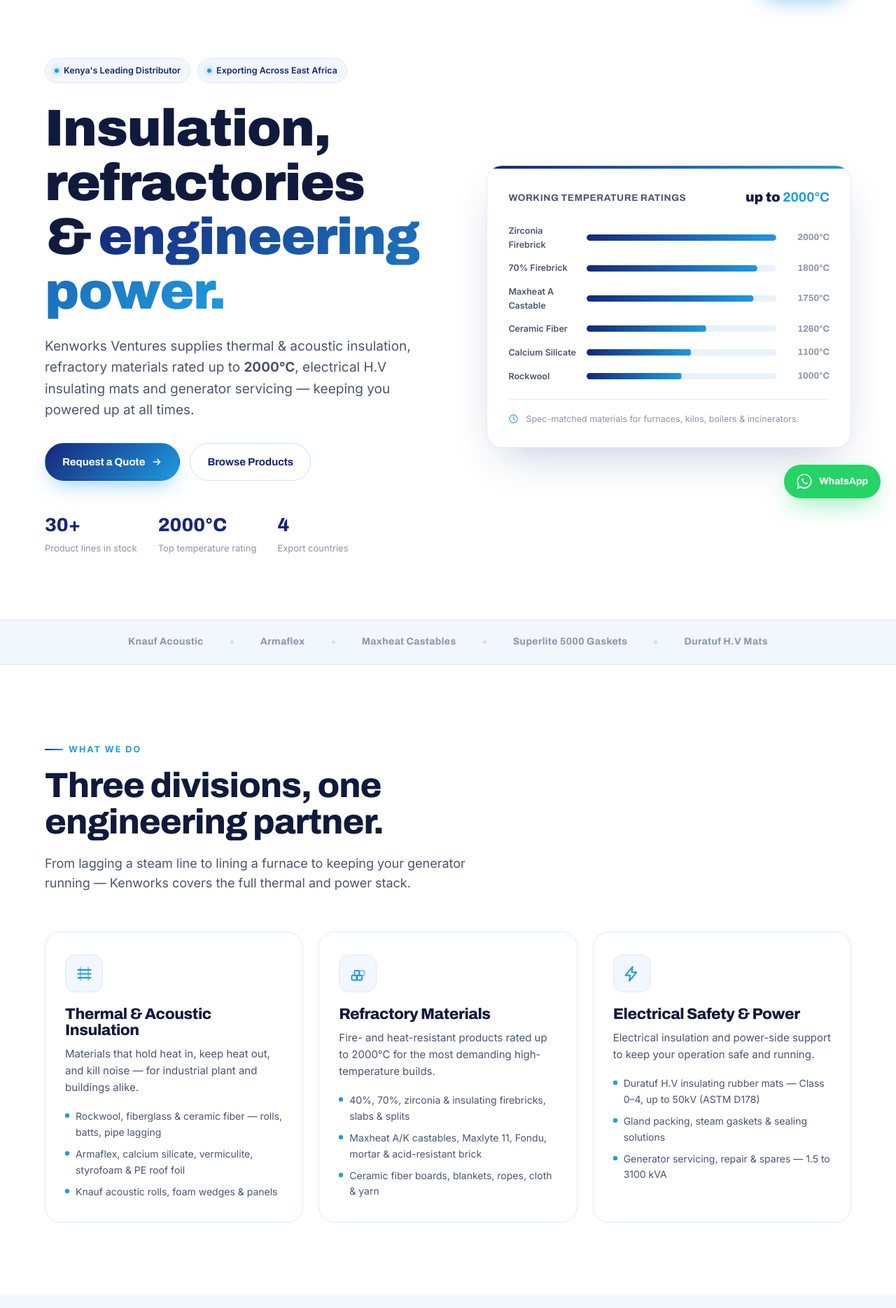
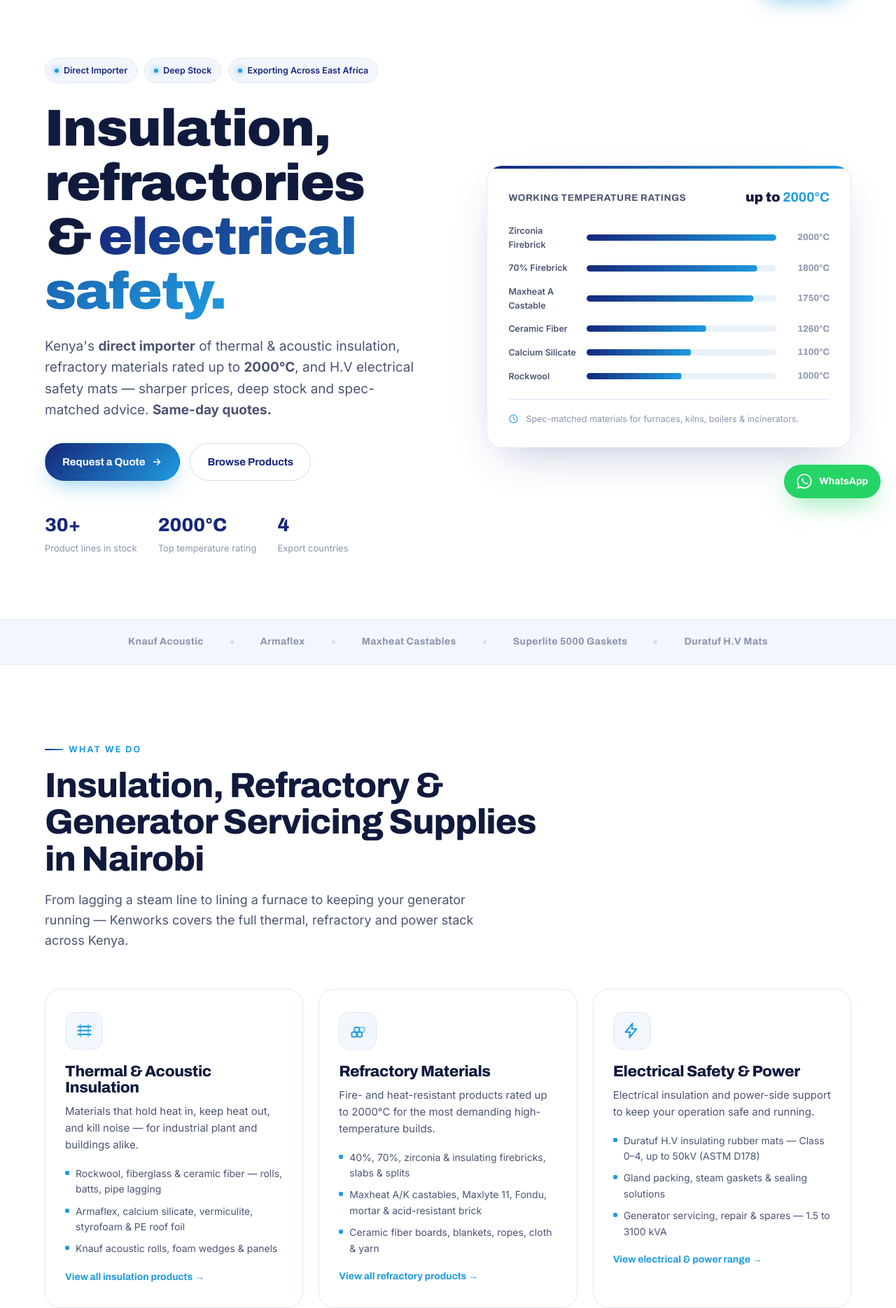
Before and after one commit to dgm688/kenworks-ventures, a plain HTML site: page index.html in a window 1280 px wide. Shown: the part 66-1935 px from the top of the page at 70% size. Drawn offline with Linux system fonts and the light colour scheme.

Commit message:
P2: Commercial-benefit hero rewrite, surface Direct Importer trust signal, fix OG 1760->2000C meta inconsistency, rewrite section H2s to commercial-intent keywords, add canonical + Twitter cards, link division cards to division pages

```diff
--- a/index.html
+++ b/index.html
@@ -3,13 +3,21 @@
 <head>
 <meta charset="UTF-8" />
 <meta name="viewport" content="width=device-width, initial-scale=1.0" />
-<title>Kenworks Ventures — Thermal Insulation & Refractory Materials | Nairobi, Kenya</title>
+<title>Insulation, Refractory & Electrical Safety Materials in Nairobi, Kenya | Kenworks Ventures</title>
 <meta name="description" content="Kenworks Ventures Company Limited — Kenya's leading supplier of thermal & acoustic insulation, refractory materials rated up to 2000°C, electrical H.V insulating mats and generator servicing. Industrial Area, Nairobi. Keeping you powered up at all times." />
 <meta name="theme-color" content="#0e1a52" />
 
+<link rel="canonical" href="https://dgm688.github.io/kenworks-ventures/" />
 <meta property="og:type" content="website" />
-<meta property="og:title" content="Kenworks Ventures — Insulation & Refractory Specialists, Nairobi" />
-<meta property="og:description" content="Kenya's leading distributor of thermal insulation & refractory materials rated to 1760°C. Generator servicing 1.5–3100 kVA. Industrial Area, Old Enterprise Rd, Nairobi." />
+<meta property="og:site_name" content="Kenworks Ventures" />
+<meta property="og:url" content="https://dgm688.github.io/kenworks-ventures/" />
+<meta property="og:title" content="Insulation, Refractory & Electrical Safety Supplier in Nairobi, Kenya — Kenworks Ventures" />
+<meta property="og:description" content="Kenya's direct importer of thermal & acoustic insulation, refractory materials rated up to 2000°C, and H.V electrical safety mats. Sharper prices, deep stock, same-day quotes. Serving Kenya, Uganda, Tanzania & Rwanda." />
+<meta property="og:image" content="https://dgm688.github.io/kenworks-ventures/images/maxheat-a.jpg" />
+<meta name="twitter:card" content="summary_large_image" />
+<meta name="twitter:title" content="Insulation, Refractory & Electrical Safety Supplier in Nairobi — Kenworks Ventures" />
+<meta name="twitter:description" content="Kenya's direct importer of insulation, refractories (up to 2000°C) & electrical safety materials. Same-day WhatsApp quotes." />
+<meta name="twitter:image" content="https://dgm688.github.io/kenworks-ventures/images/maxheat-a.jpg" />
 
 <script type="application/ld+json">
 {
@@ -195,6 +203,8 @@
   .div-card ul { list-style: none; display: flex; flex-direction: column; gap: 9px; }
   .div-card li { font-size: 14px; color: var(--body); display: flex; gap: 9px; align-items: flex-start; }
   .div-card li::before { content: ""; width: 6px; height: 6px; border-radius: 2px; background: var(--blue); margin-top: 7px; flex: 0 0 auto; }
+  .div-link { display: inline-block; margin-top: 18px; font-family: 'Archivo'; font-weight: 700; font-size: 14px; color: var(--blue); transition: color .2s, gap .2s; }
+  .div-link:hover { color: var(--navy); }
 
   /* Products */
   .search-bar { position: relative; display: flex; align-items: center; margin-bottom: 18px; max-width: 560px; }
@@ -390,16 +400,17 @@
   <div class="wrap hero-grid">
     <div>
       <div class="badge-row reveal">
-        <span class="pill"><span class="dot"></span> Kenya's Leading Distributor</span>
+        <span class="pill"><span class="dot"></span> Direct Importer</span>
+        <span class="pill"><span class="dot"></span> Deep Stock</span>
         <span class="pill"><span class="dot"></span> Exporting Across East Africa</span>
       </div>
       <h1 class="reveal">
-        Insulation, refractories<span class="line2">&amp; <span class="text-brand">engineering power.</span></span>
+        Insulation, refractories<span class="line2">&amp; <span class="text-brand">electrical safety.</span></span>
       </h1>
       <p class="hero-lead reveal">
-        Kenworks Ventures supplies thermal &amp; acoustic insulation, refractory
-        materials rated up to <b>2000&deg;C</b>, electrical H.V insulating mats and
-        generator servicing — keeping you powered up at all times.
+        Kenya's <b>direct importer</b> of thermal &amp; acoustic insulation, refractory
+        materials rated up to <b>2000&deg;C</b>, and H.V electrical safety mats —
+        sharper prices, deep stock and spec-matched advice. <b>Same-day quotes.</b>
       </p>
       <div class="hero-cta reveal">
         <a href="#quote" class="btn btn-primary">Request a Quote
@@ -451,8 +462,8 @@
   <div class="wrap">
     <div class="section-head reveal">
       <span class="eyebrow">What We Do</span>
-      <h2>Three divisions, one engineering partner.</h2>
-      <p>From lagging a steam line to lining a furnace to keeping your generator running — Kenworks covers the full thermal and power stack.</p>
+      <h2>Insulation, Refractory &amp; Generator Servicing Supplies in Nairobi</h2>
+      <p>From lagging a steam line to lining a furnace to keeping your generator running — Kenworks covers the full thermal, refractory and power stack across Kenya.</p>
     </div>
     <div class="div-grid">
       <div class="div-card reveal">
@@ -464,6 +475,7 @@
           <li>Armaflex, calcium silicate, vermiculite, styrofoam &amp; PE roof foil</li>
           <li>Knauf acoustic rolls, foam wedges &amp; panels</li>
         </ul>
+        <a class="div-link" href="products/thermal-acoustic-insulation.html">View all insulation products →</a>
       </div>
       <div class="div-card reveal">
         <div class="div-ico"><svg viewBox="0 0 24 24" fill="none"><rect x="4" y="14" width="6" height="6" rx="1" stroke="currentColor" stroke-width="1.7"/><rect x="11" y="14" width="6" height="6" rx="1" stroke="currentColor" stroke-width="1.7"/><rect x="7.5" y="8" width="6" height="6" rx="1" stroke="currentColor" stroke-width="1.7"/><rect x="14" y="8" width="6" height="6" rx="1" stroke="currentColor" stroke-width="1.7" opacity=".5"/></svg></div>
@@ -474,6 +486,7 @@
           <li>Maxheat A/K castables, Maxlyte 11, Fondu, mortar &amp; acid-resistant brick</li>
           <li>Ceramic fiber boards, blankets, ropes, cloth &amp; yarn</li>
         </ul>
+        <a class="div-link" href="products/refractory-materials.html">View all refractory products →</a>
       </div>
       <div class="div-card reveal">
         <div class="div-ico"><svg viewBox="0 0 24 24" fill="none"><path d="M13 3 4 14h6l-1 7 9-11h-6l1-7Z" stroke="currentColor" stroke-width="1.8" stroke-linejoin="round"/></svg></div>
@@ -484,6 +497,7 @@
           <li>Gland packing, steam gaskets &amp; sealing solutions</li>
           <li>Generator servicing, repair &amp; spares — 1.5 to 3100&nbsp;kVA</li>
         </ul>
+        <a class="div-link" href="products/electrical-power.html">View electrical &amp; power range →</a>
       </div>
     </div>
   </div>
@@ -494,8 +508,8 @@
   <div class="wrap">
     <div class="section-head reveal">
       <span class="eyebrow">Catalog</span>
-      <h2>Browse by what you're building.</h2>
-      <p>Industrial buyers shop on spec, not pages. Filter by category, read the rating, and request a quote in one tap.</p>
+      <h2>Insulation &amp; Refractory Products — Specs &amp; Prices</h2>
+      <p>Industrial buyers shop on spec, not pages. Search or filter, open any product for full specifications, and request a quote in one tap.</p>
     </div>
     <div class="search-bar reveal">
       <svg class="search-ico" viewBox="0 0 24 24" fill="none" aria-hidden="true"><circle cx="11" cy="11" r="7" stroke="currentColor" stroke-width="1.9"/><path d="m20 20-3.2-3.2" stroke="currentColor" stroke-width="1.9" stroke-linecap="round"/></svg>
@@ -558,7 +572,7 @@
   <div class="wrap">
     <div class="section-head reveal">
       <span class="eyebrow">Why Kenworks</span>
-      <h2>The reasons buyers keep coming back.</h2>
+      <h2>Why Industrial Buyers in Kenya Choose Kenworks Ventures</h2>
     </div>
     <div class="why-grid">
       <div class="why reveal"><div class="n">01</div><h4>Direct importer</h4><p>We source materials at the origin, so you get sharper pricing and stock that's actually on the shelf.</p></div>
```
